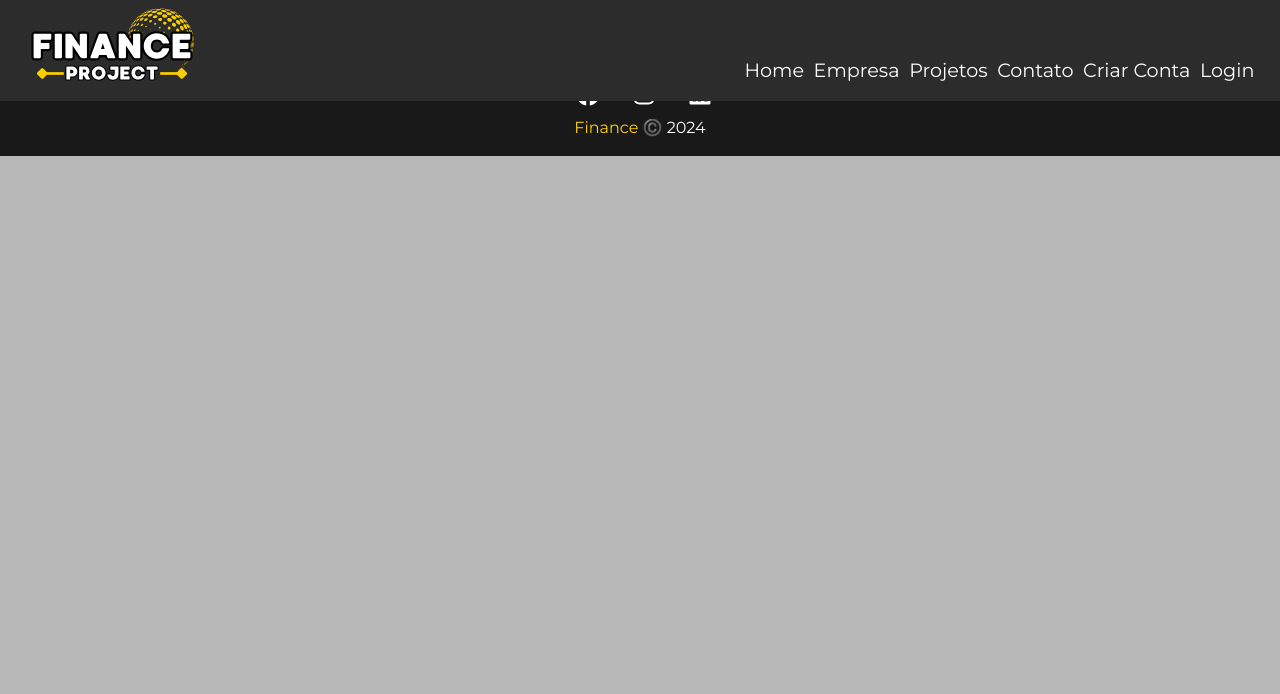
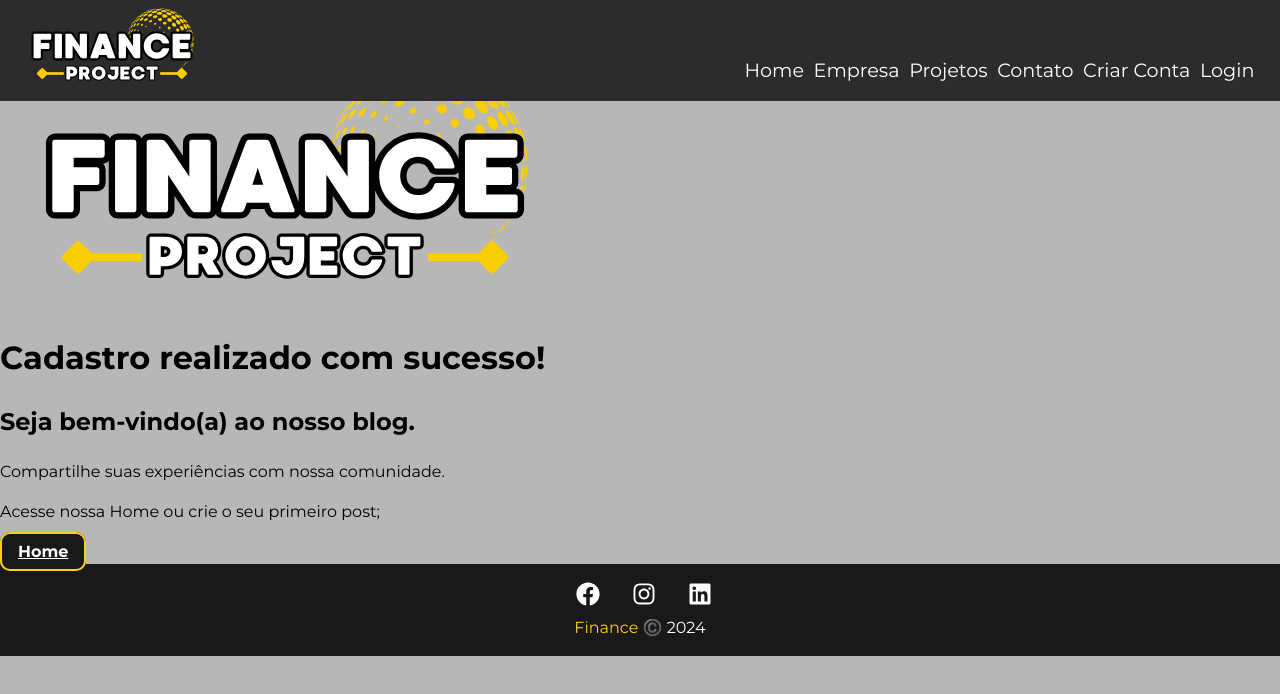
Before and after one commit to GSBarros17/FinanceProject, a React (Vite) app: page /Welcome in a window 1280 px wide. Shown: the top 694 px of the page. Built offline with nearby package versions, Linux system fonts and the light colour scheme; no server answers; sample sign-in values are in the browser's storage.

Commit message:
criando a pg de bem vindo apos do cadastro

```diff
--- a/src/App.jsx
+++ b/src/App.jsx
@@ -10,7 +10,9 @@ import Register from './pages/Register/Register'
 import Login from './pages/Login/Login'
 import Company from './pages/Company/Company'
 import Contact from './pages/Contact/Contact'
+import Welcome from './pages/Welcome/Welcome'
 import './App.css'
+
 
 
 
@@ -46,8 +48,9 @@ function App() {
                 <div className="container">
                   <Routes>
                     <Route path="/" element={<Home/>}/>
-                    <Route path="/Register" element={!user ? <Register/> : <Navigate to="/"/>}/>
+                    <Route path="/Register" element={!user ? <Register/> : <Navigate to="/Welcome"/>}/>
                     <Route path="/Login" element={!user ? <Login/> : <Navigate to="/"/>}/>
+                    <Route path="/Welcome" element={user ? <Welcome/> : <Navigate to="/Login"/>}/>
                     <Route path="/Company" element={<Company/>}/>
                     <Route path="/Contact" element={<Contact/>}/>
                   </Routes>
--- /dev/null
+++ b/src/pages/Welcome/Welcome.jsx
@@ -0,0 +1,20 @@
+import styles from "./Welcome.module.css"
+import { Link } from "react-router-dom"
+import imgLogo from "../../img/logo.svg"
+
+export default function Welcome(){
+    return(
+        <div className={styles.welcomeContainer}>
+            <div className={styles.welcomeCard}>
+                <img src={imgLogo} alt="Logo"/>
+                <h1>Cadastro realizado com sucesso!</h1>
+                <h2>Seja bem-vindo(a) ao nosso blog.</h2>
+                <p>Compartilhe suas experiências com nossa comunidade.</p>
+                <p>Acesse nossa Home ou crie o seu primeiro post;</p>
+                <div className={styles.linksContainer}>
+                    <Link to="/" className="btnForm">Home</Link>
+                </div>
+            </div>
+        </div>
+    )
+}
```
Also changed, not shown: src/pages/Welcome/Welcome.module.css (added).
